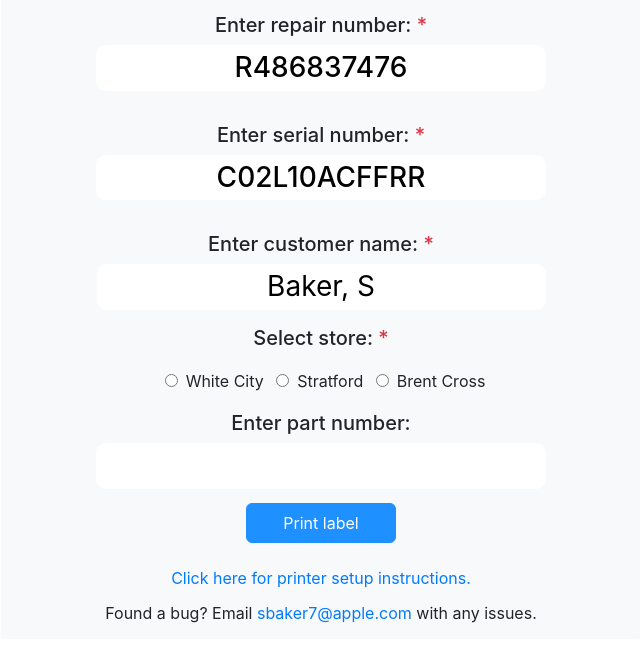
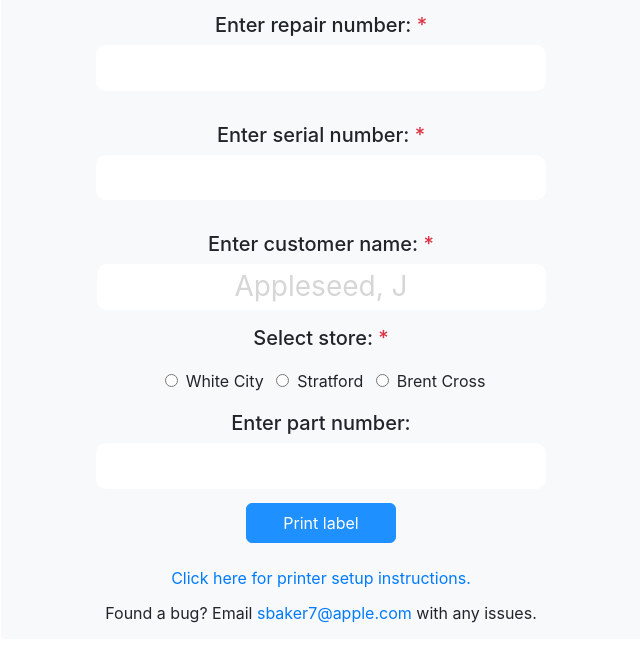
Before and after one commit to rbsam176/labelgenerator, a plain HTML site: page index.html in a window 1280 px wide. Shown: the part 110-772 px from the top of the page, without its empty margins (319-959 px from the left). Drawn offline with nearby package versions, Linux system fonts and the light colour scheme.

Commit message:
changed placeholder font colour

```diff
--- a/index.html
+++ b/index.html
@@ -6,6 +6,10 @@
     <script src="https://cdnjs.cloudflare.com/ajax/libs/jspdf/1.3.5/jspdf.debug.js"></script>
     <script src="https://ajax.googleapis.com/ajax/libs/jquery/2.1.1/jquery.min.js"></script>
     <style>
+        ::placeholder {
+          color: #d6d6d6 !important;
+        }
+
         #label-content {
             transform: rotate(-90deg);
             transform-origin: left top;
@@ -71,11 +75,11 @@
                     <p class="h1" id="test">Label Generator</p>
                     <p class="h6">Required <span class="text-danger">*</span></p>
                     <label for="repairNumber" class="mt-3 h5">Enter repair number:<span class="text-danger"> *</span></label><br>
-                    <input type="text" id="repairNumber" maxlength="10" class="mb-3 h3 text-center auto-tab" style="border-color: white; border: 5px solid white; border-radius: 10px;" value="R486837476" required><br>
+                    <input type="text" id="repairNumber" maxlength="10" class="mb-3 h3 text-center auto-tab" style="border-color: white; border: 5px solid white; border-radius: 10px;" required><br>
                     <label for="serialNumber" class="mt-3 h5">Enter serial number:<span class="text-danger"> *</span></label><br>
-                    <input type="text" id="serialNumber" maxlength="12" class="mb-3 h3 text-center auto-tab" style="border-color: white; border: 5px solid white; border-radius: 10px;" value="C02L10ACFFRR" required><br>
+                    <input type="text" id="serialNumber" maxlength="12" class="mb-3 h3 text-center auto-tab" style="border-color: white; border: 5px solid white; border-radius: 10px;" required><br>
                     <label for="customerName" class="mt-3 h5 auto-tab">Enter customer name:<span class="text-danger"> *</span></label><br>
-                    <input type="text" id="customerName" maxlength="18" placeholder="Appleseed, J" class="mb-3 h3 font-weight-normal text-center auto-tab" style="border-color: white; border: 5px solid white; border-radius: 10px;" value="Baker, S" required><br>
+                    <input type="text" id="customerName" maxlength="18" placeholder="Appleseed, J" class="mb-3 h3 font-weight-normal text-center auto-tab" style="border-color: white; border: 5px solid white; border-radius: 10px;" required><br>
                     <label for="storeCode" class="h5">Select store:<span class="text-danger"> *</span></label><br>
                     <input type="radio" id="storeCode1" value="R226" class="mt-3 mx-2 h5 text-center auto-tab" style="border-color: white; border: 5px solid white; border-radius: 10px;">White City
                     <input type="radio" id="storeCode2" value="R410" class="mt-3 mx-2 h5 text-center" style="border-color: white; border: 5px solid white; border-radius: 10px;">Stratford
```
